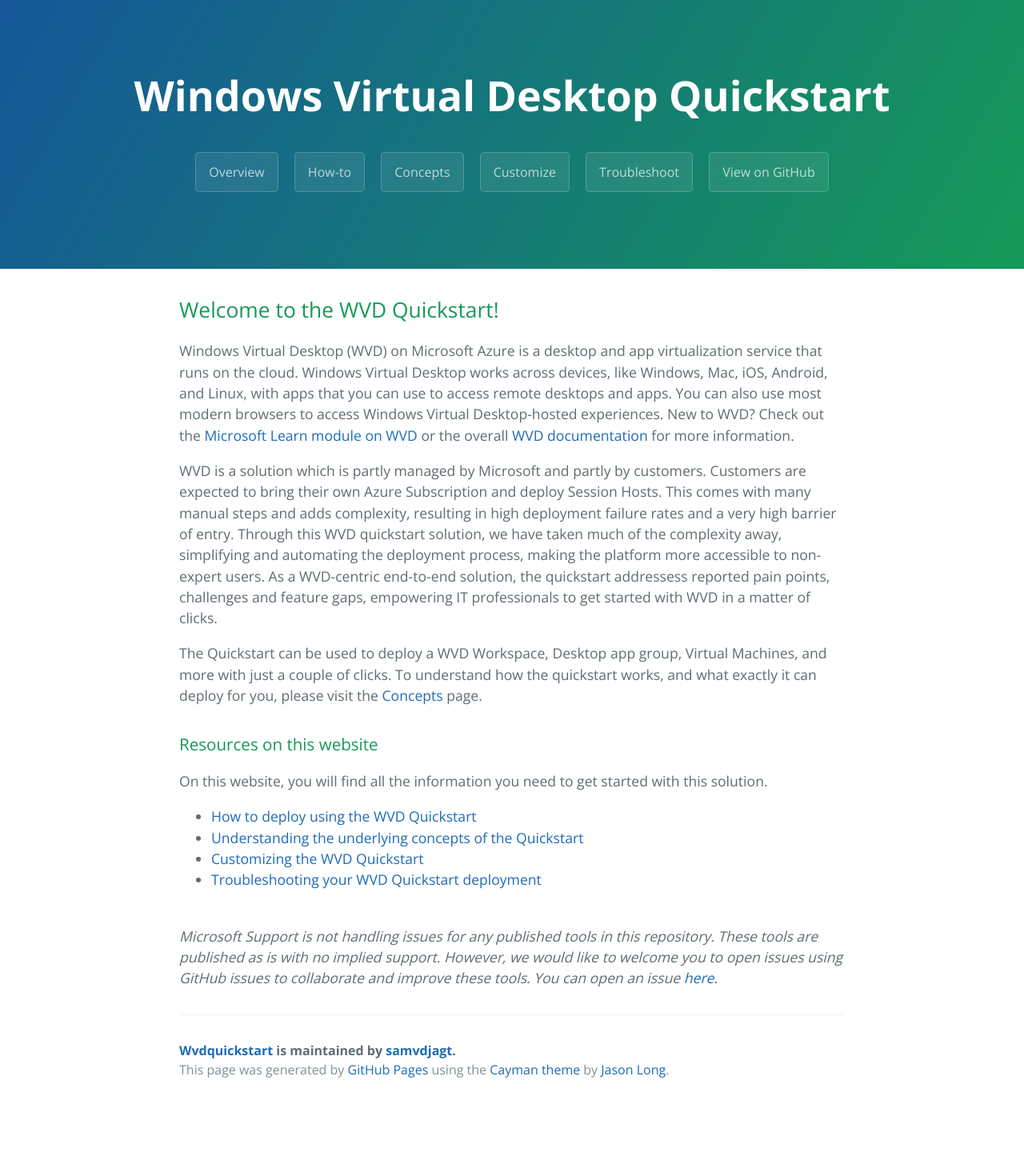
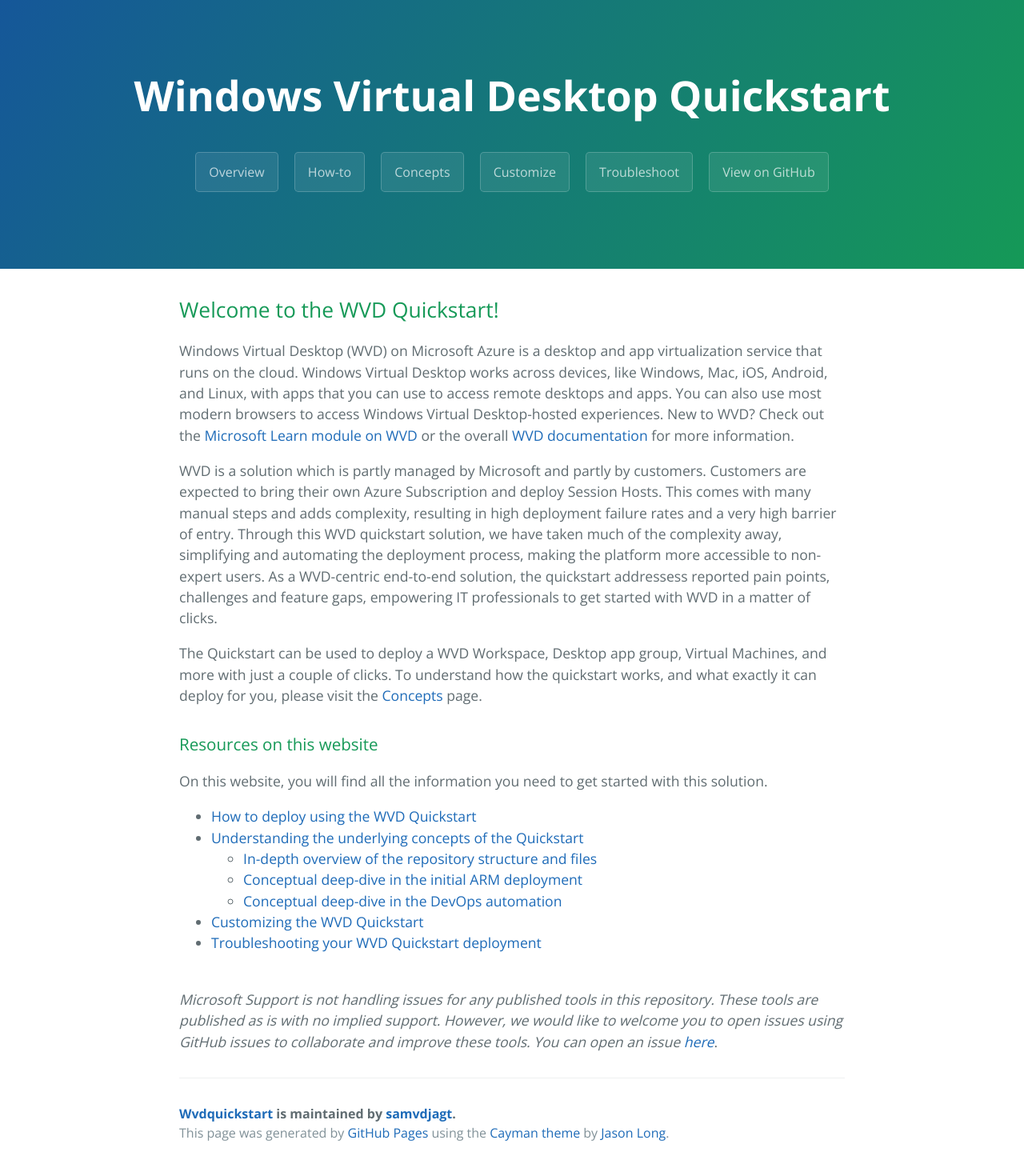
Before and after one commit to samvdjagt/wvdquickstart, a Jekyll site: the page built from index.md, in a window 1280 px wide. Shown: the whole page at 80% size. Built offline with Jekyll 4.4.1, drawn with Linux system fonts in a browser that asks for light colours; before the commit the page ends 1381 px from its top, so only the background shows below that.

Commit message:
Update index.md

```diff
--- a/index.md
+++ b/index.md
@@ -16,5 +16,8 @@
 On this website, you will find all the information you need to get started with this solution.
 * <a href="howto">How to deploy using the WVD Quickstart</a>
 * <a href="concepts">Understanding the underlying concepts of the Quickstart</a>
+  * <a href="repo">In-depth overview of the repository structure and files</a>
+  * <a href="armdeployment">Conceptual deep-dive in the initial ARM deployment</a>
+  * <a href="devops">Conceptual deep-dive in the DevOps automation</a>
 * <a href="customize">Customizing the WVD Quickstart</a>
 * <a href="troubleshoot">Troubleshooting your WVD Quickstart deployment</a>
```
